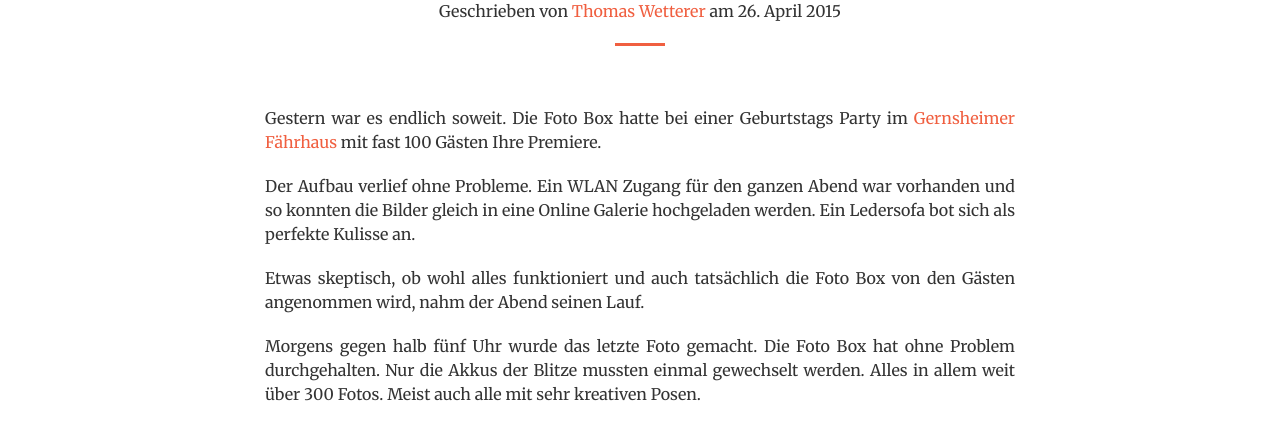
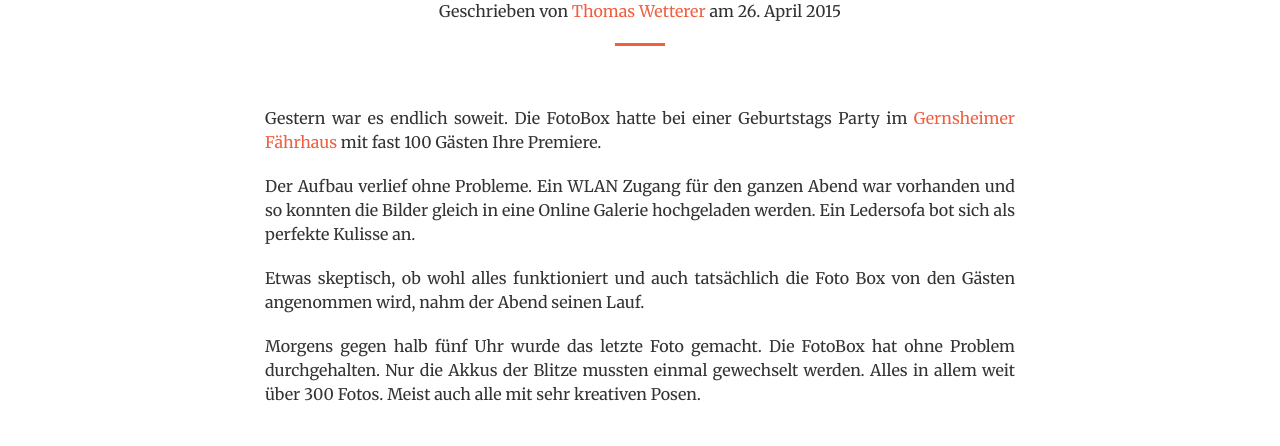
Before and after one commit to wetty/fotoboxo, a Jekyll site: the page built from _posts/2015-04-26-der-erste-einsatz.md, in a window 1280 px wide and 900 px high, scrolled down 678 px. Shown: the part 266-712 px from the top of the window. Built offline with Jekyll 4.4.1, drawn with Linux system fonts in a browser that asks for light colours.

Commit message:
href title

```diff
--- a/_includes/nav.html
+++ b/_includes/nav.html
@@ -8,7 +8,7 @@
                 <span class="icon-bar"></span>
                 <span class="icon-bar"></span>
             </button>
-            <a class="navbar-brand page-scroll" href="{% if page.onepage %}#page-top{% else %}{{ site.url | prepend: site.baseurl }}/{% endif %}">Fotos aus der Box</a>
+            <a class="navbar-brand page-scroll" href="{% if page.onepage %}#page-top{% else %}{{ site.url | prepend: site.baseurl }}/{% endif %}" title="FotoBox für Fotos aus der Box">Fotos aus der Box</a>
         </div>
 
         <!-- Collect the nav links, forms, and other content for toggling -->
@@ -18,9 +18,9 @@
 				{% if member.title %}
                 <li>
 					{% if page.onepage %}
-					<a class="page-scroll" href="{{ member.section }}">{{ member.title }}</a>
+					<a class="page-scroll" href="{{ member.section }}" title="{{ member.hreftitle }}">{{ member.title }}</a>
 					{% else %}
-					<a class="page-scroll" href="{{ site.url | prepend: site.baseurl }}{{ member.href }}">{{ member.title }}</a>
+					<a class="page-scroll" href="{{ site.url | prepend: site.baseurl }}{{ member.href }}" title="{{ member.hreftitle }}">{{ member.title }}</a>
 					{% endif %}
                 </li>
 				{% endif %}
--- a/_posts/2015-04-26-der-erste-einsatz.md
+++ b/_posts/2015-04-26-der-erste-einsatz.md
@@ -5,12 +5,12 @@
 background-image: /header/fotobox-mieten-gernsheim.jpg
 date:   2015-04-26 19:58:28 +0100
 ---
-Gestern war es endlich soweit. Die Foto Box hatte bei einer Geburtstags Party im [Gernsheimer Fährhaus] mit fast 100 Gästen Ihre Premiere.
+Gestern war es endlich soweit. Die FotoBox hatte bei einer Geburtstags Party im [Gernsheimer Fährhaus] mit fast 100 Gästen Ihre Premiere.
 
 Der Aufbau verlief ohne Probleme. Ein WLAN Zugang für den ganzen Abend war vorhanden und so konnten die Bilder gleich in eine Online Galerie hochgeladen werden. Ein Ledersofa bot sich als perfekte Kulisse an.
 
 Etwas skeptisch, ob wohl alles funktioniert und auch tatsächlich die Foto Box von den Gästen angenommen wird, nahm der Abend seinen Lauf.
 
-Morgens gegen halb fünf Uhr wurde das letzte Foto gemacht. Die Foto Box hat ohne Problem durchgehalten. Nur die Akkus der Blitze mussten einmal gewechselt werden. Alles in allem weit über 300 Fotos. Meist auch alle mit sehr kreativen Posen.
+Morgens gegen halb fünf Uhr wurde das letzte Foto gemacht. Die FotoBox hat ohne Problem durchgehalten. Nur die Akkus der Blitze mussten einmal gewechselt werden. Alles in allem weit über 300 Fotos. Meist auch alle mit sehr kreativen Posen.
 
 {% include _references.md %}
```
Also changed, not shown: _data/front_includes.csv (+7 -7 lines).
